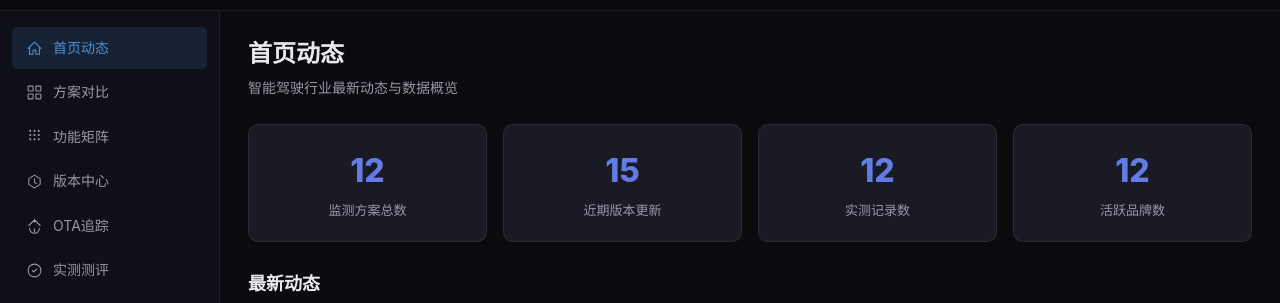
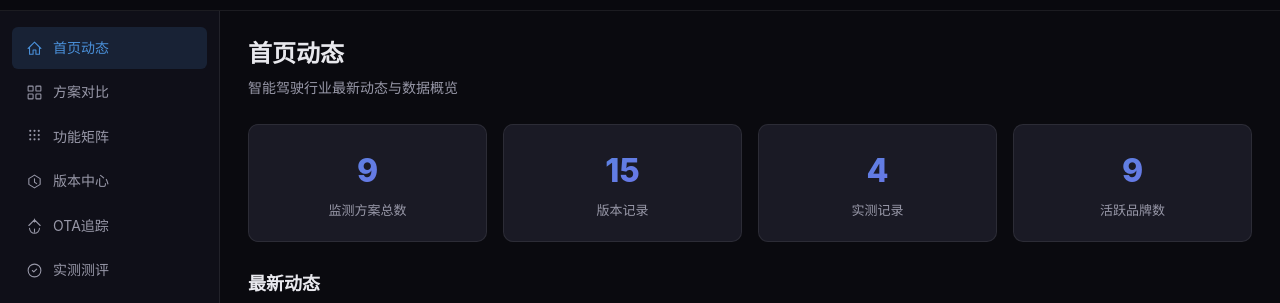
Before and after one commit to xiaowen0209/zhijia-research, a plain HTML site: page index.html in a window 1280 px wide. Shown: the part 45-348 px from the top of the page. Drawn offline with nearby package versions, Linux system fonts and the light colour scheme.

Commit message:
feat: 术语百科18类筛选+Chart.js专业图表+实时统计

```diff
--- a/index.html
+++ b/index.html
@@ -7,6 +7,7 @@
   <meta name="description" content="智能驾驶研究平台 — 方案对比 · 版本追踪 · 实测测评 · 术语百科" />
   <link rel="icon" href="favicon.ico" sizes="256x256" type="image/x-icon" />
   <link rel="stylesheet" href="styles.css" />
+  <script src="https://cdn.jsdelivr.net/npm/chart.js@4.4.0/dist/chart.umd.min.js"></script>
 </head>
 <body>
 
@@ -97,20 +98,7 @@
             <p class="page-subtitle">智能驾驶行业最新动态与数据概览</p>
           </div>
         </div>
-        <div class="stats-grid">
-          <div class="stat-card" onclick="switchPage('compare')" style="cursor:pointer">
-            <div class="stat-number">12</div><div class="stat-label">监测方案总数</div>
-          </div>
-          <div class="stat-card" onclick="switchPage('versions')" style="cursor:pointer">
-            <div class="stat-number">15</div><div class="stat-label">近期版本更新</div>
-          </div>
-          <div class="stat-card" onclick="switchPage('test')" style="cursor:pointer">
-            <div class="stat-number">12</div><div class="stat-label">实测记录数</div>
-          </div>
-          <div class="stat-card">
-            <div class="stat-number">12</div><div class="stat-label">活跃品牌数</div>
-          </div>
-        </div>
+        <div class="stats-grid" id="home-stats"></div>
         <section class="section">
           <h2 class="section-title">最新动态</h2>
           <div class="filter-tabs">
```
